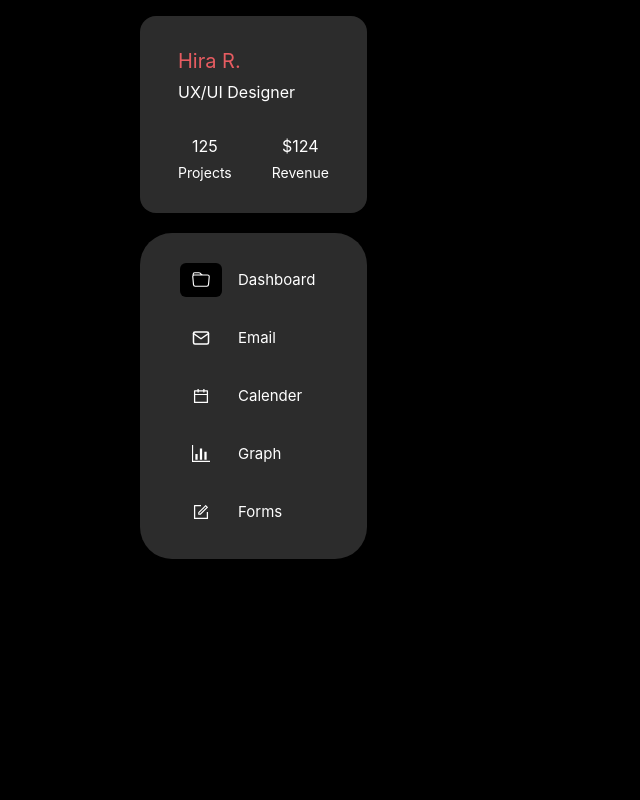
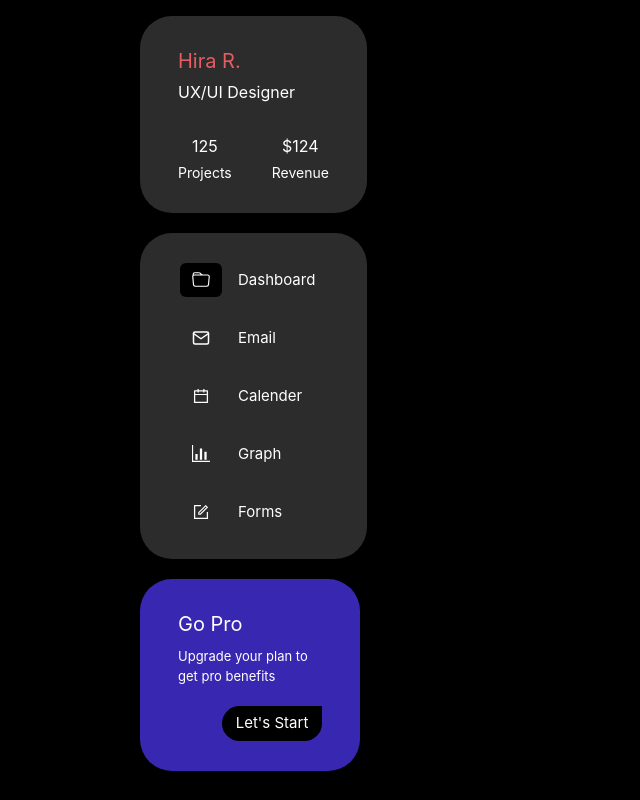
Before and after one commit to SayanDeveloper/clamp-test, a React (Create React App) app: page / in a window 1280 px wide. Shown: the whole page, without its empty margins (0-640 px from the left). Built offline with nearby package versions, Linux system fonts and the light colour scheme; the HTML template or start-up script is replaced by a standard one.

Commit message:
✨ first column done

```diff
--- a/src/App.tsx
+++ b/src/App.tsx
@@ -2,6 +2,7 @@ import React from 'react';
 import './App.css';
 import UserInfo from './components/UserInfo';
 import Navigation from './components/Navigation';
+import GoProContainer from './components/GoProContainer';
 
 function App() {
   return (
@@ -12,6 +13,7 @@ function App() {
             <div className='flex flex-col gap-5'>
               <UserInfo />
               <Navigation page="dashboard" />
+              <GoProContainer />
             </div>
             <div></div>
           </div>
--- /dev/null
+++ b/src/components/GoProContainer.tsx
@@ -0,0 +1,14 @@
+import React from 'react'
+
+const GoProContainer = () => {
+  return (
+    <div className='p-[38px] py-[30px] bg-[#3827b1] rounded-[32px] max-w-[220px]'>
+      <h2 className='text-[20px] mb-2'>Go Pro</h2>
+      <h4 className='text-[13px]'>Upgrade your plan to get pro benefits</h4>
+
+      <div className='ml-auto w-[100px] bg-black rounded-l-full rounded-br-full cursor-pointer mt-[20px] text-center text-[15px] p-1 py-1.5'>Let's Start</div>
+    </div>
+  )
+}
+
+export default GoProContainer
--- a/src/components/UserInfo.tsx
+++ b/src/components/UserInfo.tsx
@@ -2,7 +2,7 @@ import React from 'react'
 
 const UserInfo = () => {
   return (
-    <div className='p-[38px] py-[30px] bg-[#2c2c2c] rounded-2xl'>
+    <div className='p-[38px] py-[30px] bg-[#2c2c2c] rounded-[32px]'>
       <h2 className='text-[#e65c61] text-[20px] mb-1'>
         Hira R.
       </h2>
```
